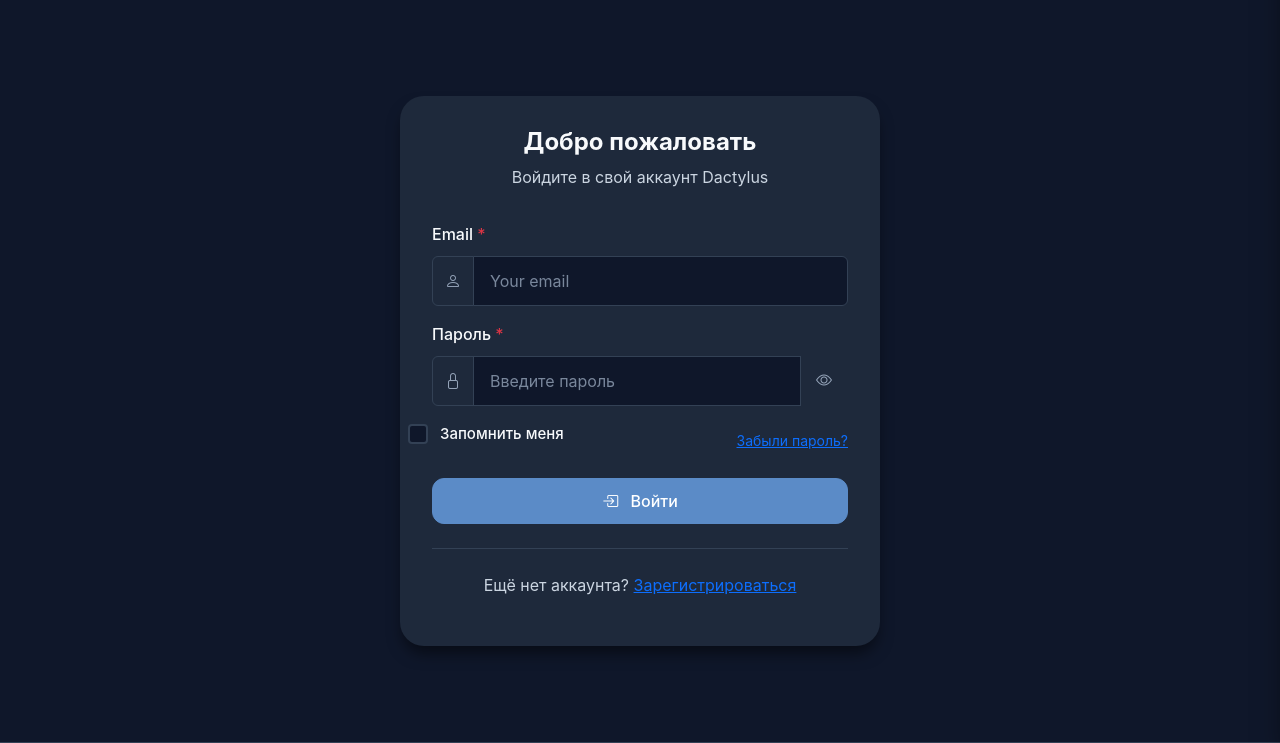
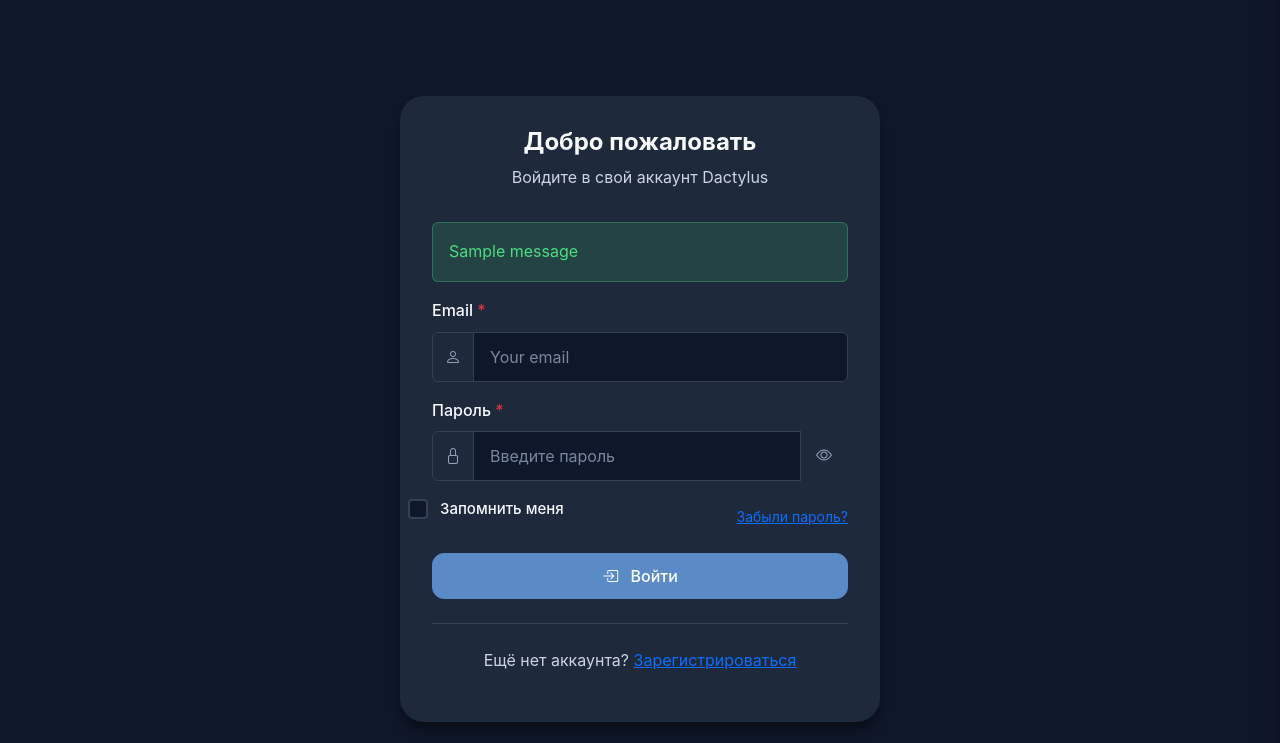
Before and after one commit to azimrh/Dactylus, a Django app: page /login/ in a window 1280 px wide. Shown: the part 64-807 px from the top of the page. Run offline with Django 5.2, Linux system fonts and the light colour scheme; tables that the repository leaves empty hold one stand-in row (values such as "Sample post"); one stand-in notice (Sample message) is shown.

Commit message:
Login | Messages

```diff
--- a/templates/dictionary/login.html
+++ b/templates/dictionary/login.html
@@ -13,6 +13,14 @@
             <h1>Добро пожаловать</h1>
             <p>Войдите в свой аккаунт Dactylus</p>
         </div>
+
+        {% if messages %}
+        {% for message in messages %}
+        <div class="alert alert-{{ message.tags }} mb-3">
+            {{ message }}
+        </div>
+        {% endfor %}
+        {% endif %}
 
         <form method="post" action="{% url 'login' %}" data-validate>
             {% csrf_token %}
```
Also changed, not shown: templates/dictionary/register.html (+8 -0 lines).
